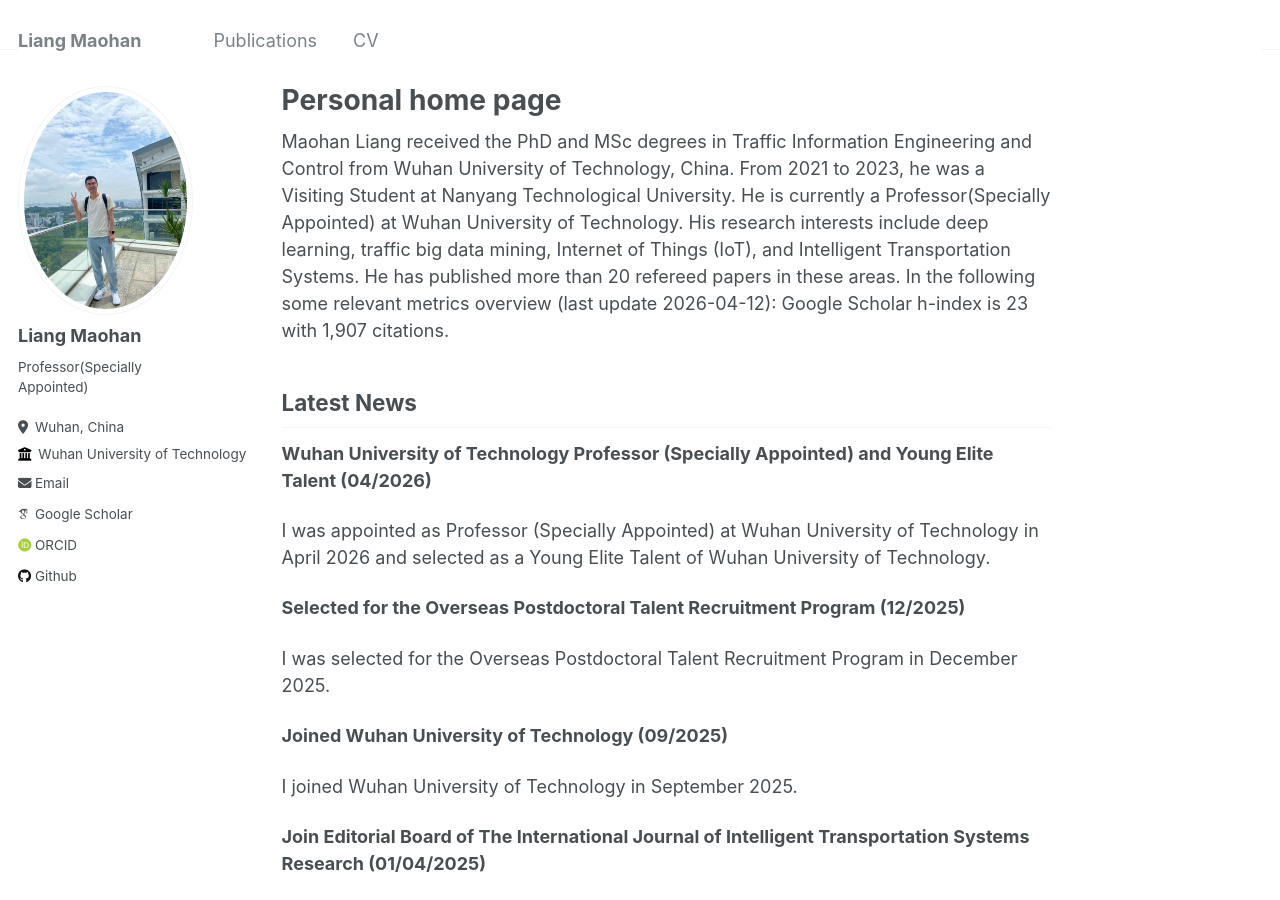
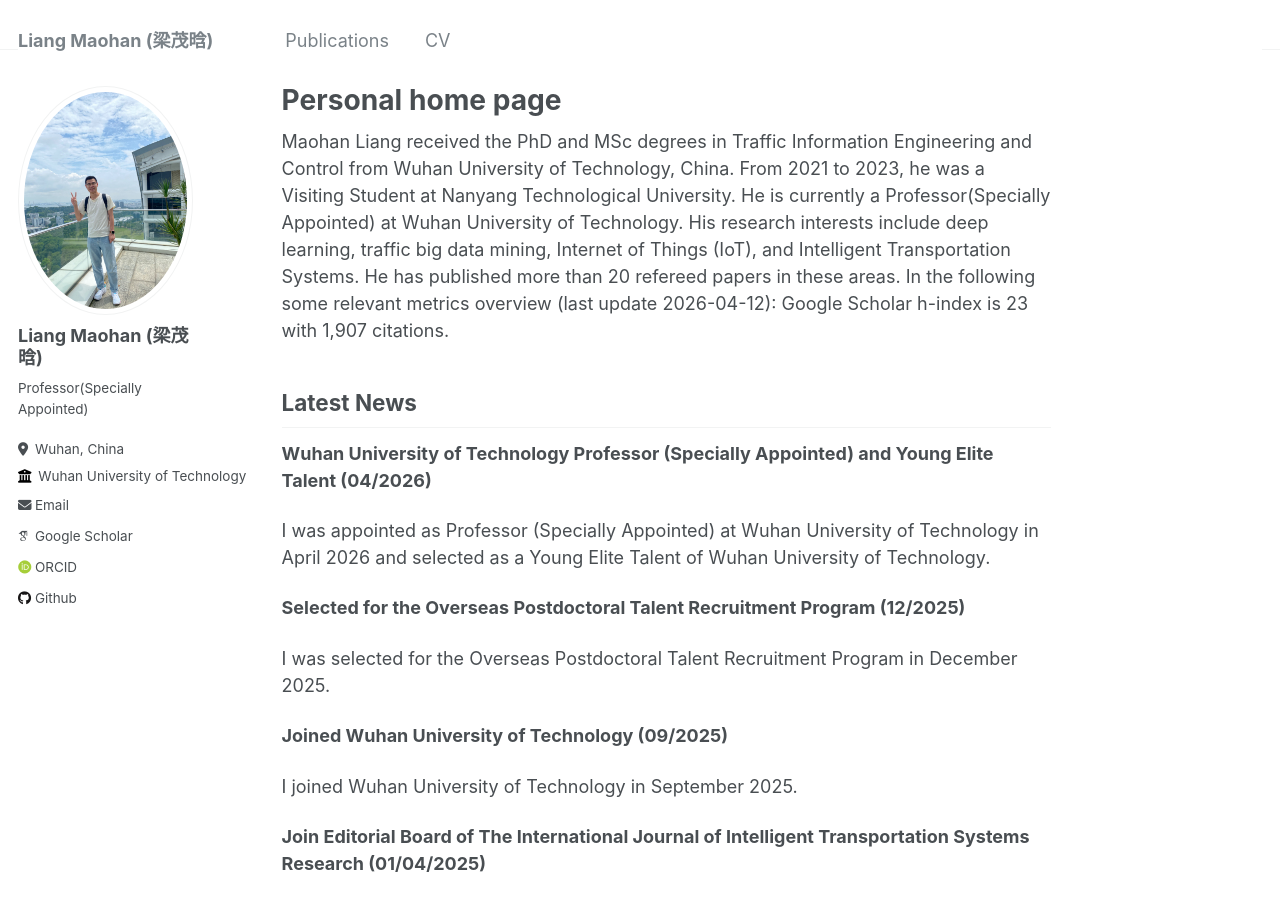
Before and after one commit to maohliang/nus.github.io, a Jekyll site: the page built from _pages/about.md, in a window 1280 px wide and 900 px high. Built offline with Jekyll 4.4.1, drawn with Linux system fonts in a browser that asks for light colours; some web fonts are replaced.

Commit message:
Add Chinese name to site title

```diff
--- a/_config.yml
+++ b/_config.yml
@@ -8,7 +8,7 @@
 
 # Basic Site Settings
 locale                   : "en-US"
-title                    : "Liang Maohan"
+title                    : "Liang Maohan (梁茂晗)"
 title_separator          : "-"
 name                     : &name "Your Name"
 description              : &description "personal description"
@@ -23,7 +23,7 @@ repository               : "maohliang.github.io/nus.github.io/"
 author:
   # Biographic information
   avatar           : "profile.png"
-  name             : "Liang Maohan"
+  name             : "Liang Maohan (梁茂晗)"
   pronouns         : # example: "she/her"
   bio              : "Professor(Specially Appointed)"
   location         : "Wuhan, China"
```
